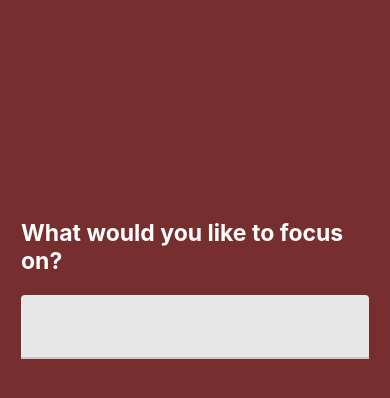
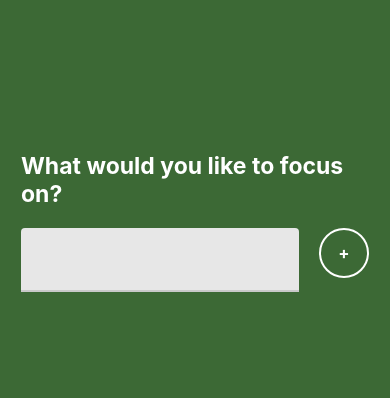
Before and after one commit to Belchenkov/rn-focus-time, a React Native app: screen / in a window 390 px wide. Shown: the top 398 px of the page. Built offline with nearby package versions, Linux system fonts and the light colour scheme.

Commit message:
Storing the focus item

```diff
--- a/App.js
+++ b/App.js
@@ -22,6 +22,6 @@
   container: {
     flex: 1,
     padding: 5,
-    backgroundColor: '#772e2e'
+    backgroundColor: '#3c6935'
   },
 });
--- /dev/null
+++ b/src/components/RoundedButton.js
@@ -0,0 +1,34 @@
+import React from 'react';
+import { TouchableOpacity, Text, StyleSheet } from "react-native";
+
+const RoundedButton = ({
+                        style = {},
+                        textStyle = {},
+                        size = 125,
+                        ...props
+                       }) => {
+    return (
+        <TouchableOpacity style={[styles(size).radius, style]}>
+            <Text style={[styles(size).text, textStyle]}>{ props.title }</Text>
+        </TouchableOpacity>
+    );
+};
+
+const styles = size => StyleSheet.create({
+   radius: {
+       borderRadius: size / 2,
+       width: size,
+       height: size,
+       alignItems: 'center',
+       justifyContent: 'center',
+       borderColor: "#fff",
+       borderWidth: 2
+   },
+    text: {
+       color: "#fff",
+       fontWeight: 'bold',
+       fontSize: size / 3
+    }
+});
+
+export default RoundedButton;
--- a/src/features/focus/Focus.js
+++ b/src/features/focus/Focus.js
@@ -1,6 +1,8 @@
 import React from 'react';
 import { StyleSheet, View, Text } from 'react-native';
 import { TextInput } from "react-native-paper";
+
+import RoundedButton from "../../components/RoundedButton";
 
 const Focus = () => {
     return (
@@ -8,7 +10,13 @@
             <View style={styles.titleContainer}>
                 <Text style={styles.title}>What would you like to focus on?</Text>
                 <View style={styles.inputContainer}>
-                    <TextInput />
+                    <TextInput
+                        style={{ flex: 1, marginRight: 20 }}
+                    />
+                    <RoundedButton
+                        size={50}
+                        title="+"
+                    />
                 </View>
             </View>
         </View>
@@ -18,8 +26,6 @@
 const styles = StyleSheet.create({
     container: {
         flex: 1,
-        alignItems: 'center',
-        paddingTop: 90
     },
     titleContainer: {
         flex: .5,
@@ -32,7 +38,8 @@
         fontSize: 23,
     },
     inputContainer: {
-        paddingTop: 20
+        paddingTop: 20,
+        flexDirection: "row"
     }
 });
 
```
